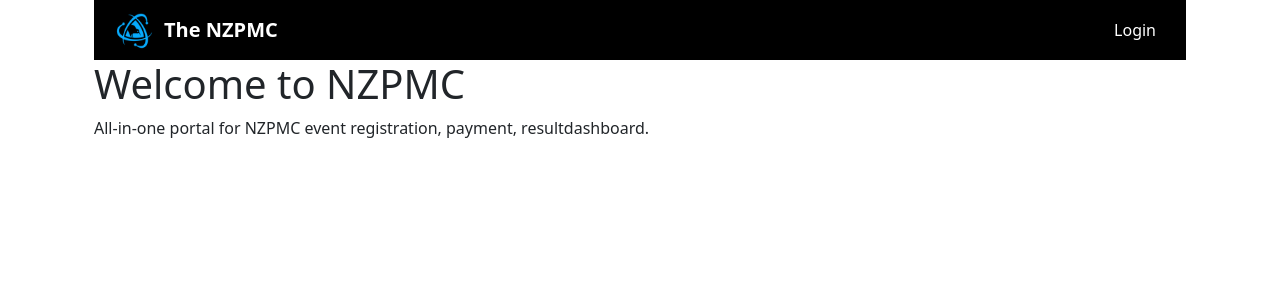
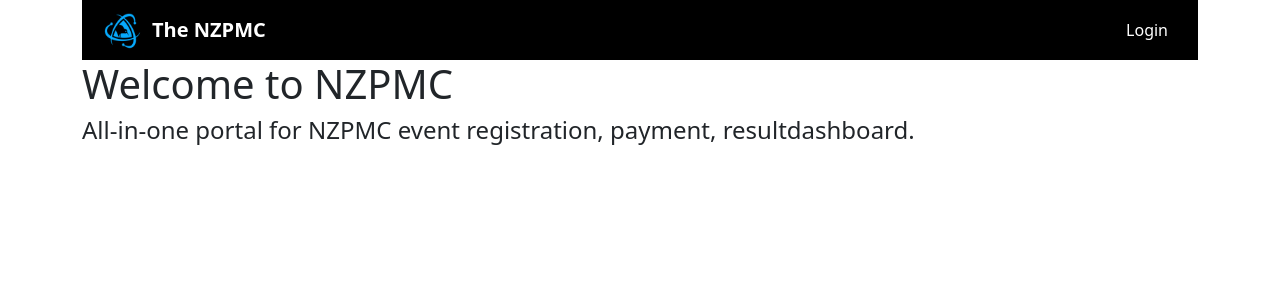
Before and after one commit to Harry-Sheng/nzpmc-competition-platform-frontend, a React (Vite) app: page / in a window 1280 px wide. Shown: the top 300 px of the page. Built offline with nearby package versions, Linux system fonts and the light colour scheme.

Commit message:
style: made header look better

```diff
--- a/src/components/Header.jsx
+++ b/src/components/Header.jsx
@@ -2,10 +2,10 @@
 
 const Header = ({ title, subtitle }) => {
   return (
-    <div className="container">
+    <div>
       <NavBar />
       <h1>{title}</h1>
-      <p>{subtitle}</p>
+      <h4>{subtitle}</h4>
     </div>
   );
 };
```
